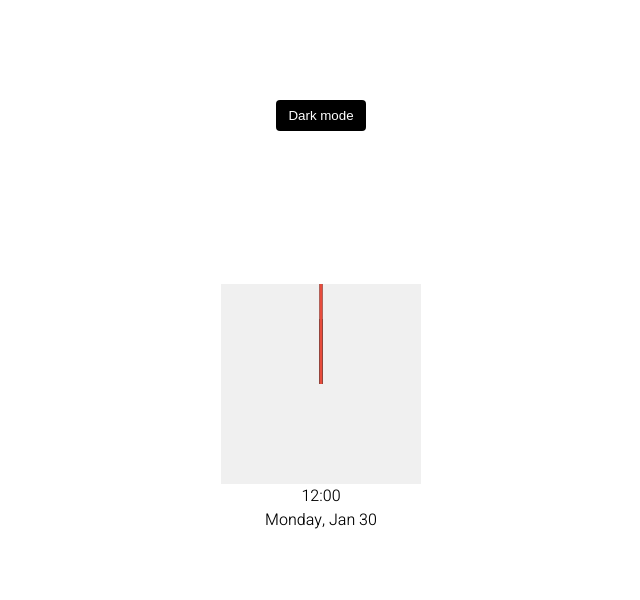
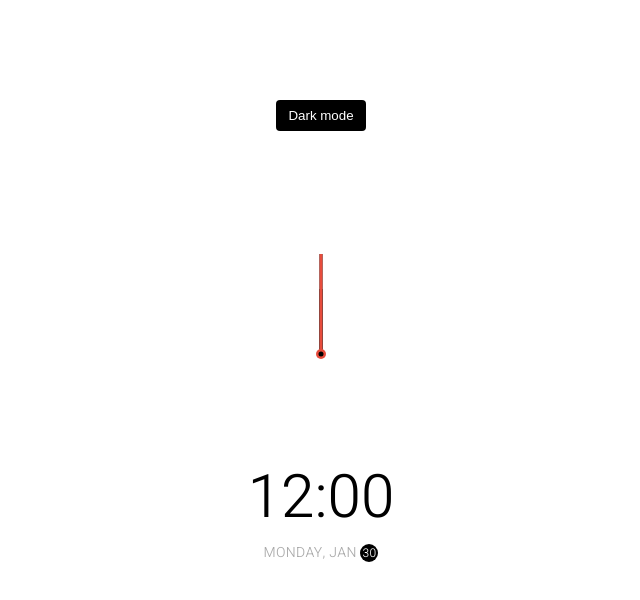
Before and after one commit to ah1096/Day-19-Theme-Clock, a plain HTML site: page index.html in a window 1280 px wide. Shown: the whole page, without its empty margins (319-959 px from the left). Drawn offline with Linux system fonts and the light colour scheme.

Commit message:
clock styling complete

```diff
--- a/style.css
+++ b/style.css
@@ -58,7 +58,7 @@ body {
     position: relative;
     width: 200px;
     height: 200px;
-    background-color: #f0f0f0;
+    /* background-color: #f0f0f0; */
 }
 
 .needle {
@@ -86,3 +86,51 @@ body {
     height: 100px;
     background-color: #e74c3c
 }
+
+.center-point {
+    background-color: #e74c3c;
+    width: 10px;
+    height: 10px;
+    position: absolute;
+    top: 50%;
+    left: 50%;
+    transform: translate(-50%, -50%);
+    border-radius: 50%;
+}
+
+.center-point::after {
+    content: '';
+    background-color: var(--primary-color);
+    width: 5px;
+    height: 5px;
+    position: absolute;
+    top: 50%;
+    left: 50%;
+    transform: translate(-50%, -50%);
+    border-radius: 50%;
+}
+
+.time {
+    font-size: 60px;
+}
+
+.date {
+    color: #aaa;
+    font-size: 14px;
+    letter-spacing: 0.3px;
+    text-transform: uppercase;
+}
+
+.circle {
+    background-color: var(--primary-color);
+    color: var(--secondary-color);
+    border-radius: 50%;
+    height: 18px;
+    width: 18px;
+    display: inline-flex;
+    align-items: center;
+    justify-content: center;
+    line-height: 18px;
+    transition: all 0.5s ease-in;
+    font-size: 12px;
+}
```
